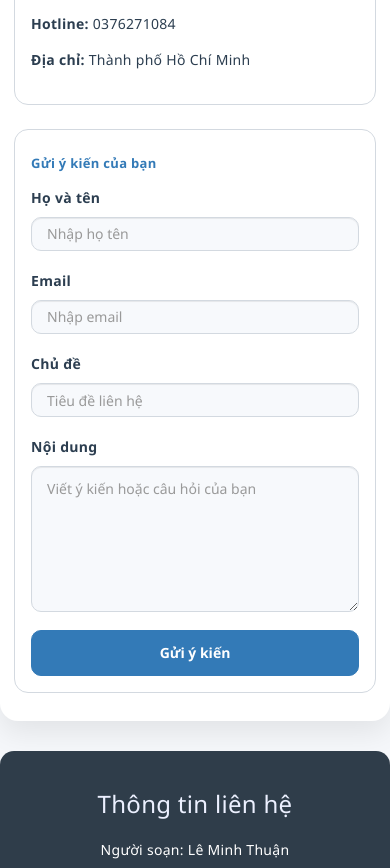
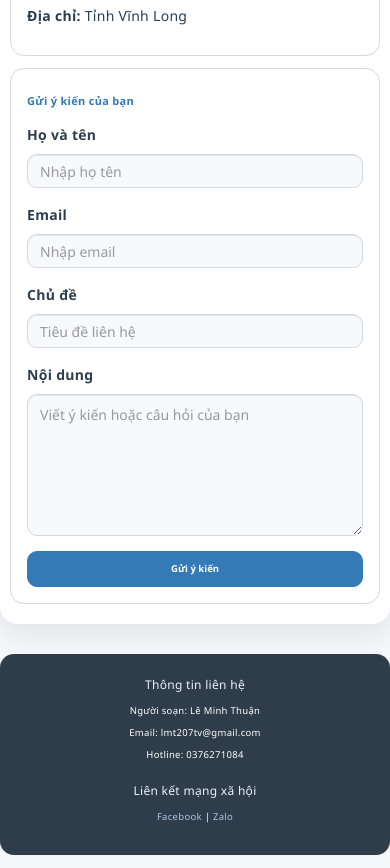
Before and after one commit to lethuan321/gioithieu-minhthuan, a plain HTML site: page page/lienhe.html in a window 390 px wide. Shown: the part 586-1454 px from the top of the page. Drawn offline with nearby package versions, Linux system fonts and the light colour scheme.

Commit message:
Update 2

```diff
--- a/css/stylechiase.css
+++ b/css/stylechiase.css
@@ -140,6 +140,8 @@ footer.container-fluid {
 .footer-column {
   flex: 1 1 300px;
   min-width: 300px;
+  word-wrap: break-word;
+  overflow-wrap: break-word;
 }
 
 footer h3 {
@@ -166,6 +168,13 @@ footer a:hover {
 
   .profile-section {
     padding: 38px 16px;
+  }
+}
+
+@media (max-width: 992px) {
+  .footer-column {
+    flex: 1 1 260px;
+    min-width: 260px;
   }
 }
 
@@ -200,24 +209,83 @@ footer a:hover {
   .footer-row {
     flex-direction: column;
     align-items: stretch;
+    gap: 16px;
   }
 
   .footer-column {
     width: 100%;
     min-width: auto;
+    flex: 1 1 auto;
   }
 }
 
 @media (max-width: 576px) {
+  .container-fluid {
+    padding-left: 10px;
+    padding-right: 10px;
+  }
+
   .banner img {
     max-height: 200px;
   }
 
+  .navbar-inverse .navbar-nav > li > a {
+    padding: 10px 12px;
+    font-size: 0.95rem;
+  }
+
+  .profile-section {
+    padding: 24px 10px;
+  }
+
   .profile-section h3 {
     font-size: 1.9rem;
+    margin-bottom: 24px;
   }
 
   .profile-card {
     padding: 18px;
+    margin-bottom: 18px;
+  }
+
+  .profile-card h4 {
+    font-size: 1.2rem;
+  }
+
+  footer.container-fluid {
+    padding: 24px 10px;
+  }
+
+  footer h3 {
+    margin-bottom: 12px;
+    font-size: 1.2rem;
+  }
+
+  footer p {
+    margin: 6px 0;
+    font-size: 0.95rem;
   }
 }
+
+@media (max-width: 384px) {
+  .container-fluid {
+    padding-left: 8px;
+    padding-right: 8px;
+  }
+
+  .profile-section {
+    padding: 18px 8px;
+  }
+
+  .profile-section h3 {
+    font-size: 1.6rem;
+  }
+
+  .profile-card {
+    padding: 14px;
+  }
+
+  footer.container-fluid {
+    padding: 20px 8px;
+  }
+}
--- a/css/styleindex.css
+++ b/css/styleindex.css
@@ -115,8 +115,10 @@ footer.container-fluid {
 }
 
 .footer-column {
-  flex: 1 1 260px;
-  min-width: 260px;
+  flex: 1 1 280px;
+  min-width: 280px;
+  word-wrap: break-word;
+  overflow-wrap: break-word;
 }
 
 footer h3 {
@@ -145,6 +147,13 @@ footer a:hover {
 
   .profile-card {
     padding: 18px;
+  }
+}
+
+@media (max-width: 992px) {
+  .footer-column {
+    flex: 1 1 240px;
+    min-width: 240px;
   }
 }
 
@@ -187,25 +196,80 @@ footer a:hover {
   .footer-row {
     flex-direction: column;
     align-items: stretch;
+    gap: 16px;
   }
 
   .footer-column {
     width: 100%;
     min-width: auto;
+    flex: 1 1 auto;
   }
 }
 
 @media (max-width: 576px) {
+  .container-fluid {
+    padding-left: 10px;
+    padding-right: 10px;
+  }
+
   .banner img {
     max-height: 220px;
+  }
+
+  .navbar-inverse .navbar-nav > li > a {
+    padding: 10px 12px;
+    font-size: 0.95rem;
+  }
+
+  .profile-section {
+    padding: 20px 10px;
   }
 
   .profile-section h3 {
     font-size: 1.4rem;
     letter-spacing: 0.04em;
+    margin-bottom: 20px;
   }
 
   .profile-card {
     padding: 14px;
+    margin-bottom: 16px;
+  }
+
+  footer.container-fluid {
+    padding: 24px 10px;
+  }
+
+  footer h3 {
+    margin-bottom: 12px;
+    font-size: 1.2rem;
+  }
+
+  footer p {
+    margin: 6px 0;
+    font-size: 0.95rem;
   }
 }
+
+@media (max-width: 384px) {
+  .container-fluid {
+    padding-left: 8px;
+    padding-right: 8px;
+  }
+
+  .profile-section {
+    padding: 16px 8px;
+  }
+
+  .profile-section h3 {
+    font-size: 1.2rem;
+  }
+
+  .profile-card {
+    padding: 12px;
+  }
+
+  footer.container-fluid {
+    padding: 20px 8px;
+  }
+}
--- a/css/stylelienhe.css
+++ b/css/stylelienhe.css
@@ -80,15 +80,19 @@ body {
   display: flex;
   flex-wrap: wrap;
   gap: 24px;
+  align-items: stretch;
 }
 
 .contact-card,
 .feedback-card {
   flex: 1 1 300px;
+  min-width: 280px;
   padding: 24px;
   background-color: var(--card-bg);
   border: 1px solid var(--card-border);
   border-radius: 14px;
+  word-wrap: break-word;
+  overflow-wrap: break-word;
 }
 
 .contact-card h4,
@@ -162,6 +166,8 @@ footer.container-fluid {
 .footer-column {
   flex: 1 1 300px;
   min-width: 300px;
+  word-wrap: break-word;
+  overflow-wrap: break-word;
 }
 
 footer h3 {
@@ -186,6 +192,13 @@ footer a:hover {
 
   .contact-section {
     padding: 36px 16px;
+  }
+}
+
+@media (max-width: 992px) {
+  .footer-column {
+    flex: 1 1 260px;
+    min-width: 260px;
   }
 }
 
@@ -214,11 +227,14 @@ footer a:hover {
 
   .contact-grid {
     flex-direction: column;
+    gap: 16px;
   }
 
   .contact-card,
   .feedback-card {
     padding: 18px;
+    flex: 1 1 auto;
+    min-width: auto;
   }
 
   .btn-primary {
@@ -229,25 +245,100 @@ footer a:hover {
   .footer-row {
     flex-direction: column;
     align-items: stretch;
+    gap: 16px;
   }
 
   .footer-column {
     width: 100%;
     min-width: auto;
+    flex: 1 1 auto;
   }
 }
 
 @media (max-width: 576px) {
+  .container-fluid {
+    padding-left: 10px;
+    padding-right: 10px;
+  }
+
   .banner img {
     max-height: 200px;
   }
 
+  .navbar-inverse .navbar-nav > li > a {
+    padding: 10px 12px;
+    font-size: 0.95rem;
+  }
+
+  .contact-section {
+    padding: 20px 10px;
+  }
+
   .contact-section h3 {
     font-size: 1.5rem;
+    margin-bottom: 16px;
+  }
+
+  .contact-grid {
+    gap: 12px;
   }
 
   .contact-card,
   .feedback-card {
     padding: 16px;
   }
+
+  .contact-card h4,
+  .feedback-card h4 {
+    font-size: 1.1rem;
+  }
+
+  .form-control,
+  textarea {
+    padding: 10px 12px;
+    margin-bottom: 14px;
+  }
+
+  .btn-primary {
+    padding: 10px 20px;
+    font-size: 0.95rem;
+  }
+
+  footer.container-fluid {
+    padding: 24px 10px;
+  }
+
+  footer h3 {
+    margin-bottom: 12px;
+    font-size: 1.2rem;
+  }
+
+  footer p {
+    margin: 6px 0;
+    font-size: 0.95rem;
+  }
 }
+
+@media (max-width: 384px) {
+  .container-fluid {
+    padding-left: 8px;
+    padding-right: 8px;
+  }
+
+  .contact-section {
+    padding: 16px 8px;
+  }
+
+  .contact-section h3 {
+    font-size: 1.3rem;
+  }
+
+  .contact-card,
+  .feedback-card {
+    padding: 12px;
+  }
+
+  footer.container-fluid {
+    padding: 20px 8px;
+  }
+}
--- a/css/stylenlcn.css
+++ b/css/stylenlcn.css
@@ -161,6 +161,8 @@ footer.container-fluid {
 .footer-column {
   flex: 1 1 300px;
   min-width: 300px;
+  word-wrap: break-word;
+  overflow-wrap: break-word;
 }
 
 footer h3 {
@@ -187,6 +189,13 @@ footer a:hover {
 
   .profile-section {
     padding: 38px 16px;
+  }
+}
+
+@media (max-width: 992px) {
+  .footer-column {
+    flex: 1 1 260px;
+    min-width: 260px;
   }
 }
 
@@ -221,32 +230,96 @@ footer a:hover {
   .footer-row {
     flex-direction: column;
     align-items: stretch;
+    gap: 16px;
   }
 
   .footer-column {
     width: 100%;
     min-width: auto;
+    flex: 1 1 auto;
   }
 }
 
 @media (max-width: 576px) {
+  .container-fluid {
+    padding-left: 10px;
+    padding-right: 10px;
+  }
+
   .banner img {
     max-height: 200px;
   }
 
+  .navbar-inverse .navbar-nav > li > a {
+    padding: 10px 12px;
+    font-size: 0.95rem;
+  }
+
+  .profile-section {
+    padding: 24px 10px;
+  }
+
   .profile-section h3 {
     font-size: 1.9rem;
+    margin-bottom: 24px;
   }
 
   .profile-card {
     padding: 18px;
+    margin-bottom: 18px;
+  }
+
+  .profile-card h4 {
+    font-size: 1.2rem;
   }
 
   .skill-bar {
     height: 24px;
+    margin-bottom: 12px;
   }
 
   .skill-bar-fill {
     font-size: 0.85em;
   }
+
+  footer.container-fluid {
+    padding: 24px 10px;
+  }
+
+  footer h3 {
+    margin-bottom: 12px;
+    font-size: 1.2rem;
+  }
+
+  footer p {
+    margin: 6px 0;
+    font-size: 0.95rem;
+  }
 }
+
+@media (max-width: 384px) {
+  .container-fluid {
+    padding-left: 8px;
+    padding-right: 8px;
+  }
+
+  .profile-section {
+    padding: 18px 8px;
+  }
+
+  .profile-section h3 {
+    font-size: 1.6rem;
+  }
+
+  .profile-card {
+    padding: 14px;
+  }
+
+  .skill-bar {
+    height: 22px;
+  }
+
+  footer.container-fluid {
+    padding: 20px 8px;
+  }
+}
--- a/css/styletrainghiem.css
+++ b/css/styletrainghiem.css
@@ -150,6 +150,8 @@ footer.container-fluid {
 .footer-column {
   flex: 1 1 300px;
   min-width: 300px;
+  word-wrap: break-word;
+  overflow-wrap: break-word;
 }
 
 footer h3 {
@@ -217,6 +219,13 @@ video:hover {
   }
 }
 
+@media (max-width: 992px) {
+  .footer-column {
+    flex: 1 1 260px;
+    min-width: 260px;
+  }
+}
+
 @media (max-width: 768px) {
   .container-fluid {
     padding-left: 14px;
@@ -252,28 +261,104 @@ video:hover {
   .footer-row {
     flex-direction: column;
     align-items: stretch;
+    gap: 16px;
   }
 
   .footer-column {
     width: 100%;
     min-width: auto;
+    flex: 1 1 auto;
   }
 }
 
 @media (max-width: 576px) {
+  .container-fluid {
+    padding-left: 10px;
+    padding-right: 10px;
+  }
+
   .banner img {
     max-height: 200px;
   }
 
+  .navbar-inverse .navbar-nav > li > a {
+    padding: 10px 12px;
+    font-size: 0.95rem;
+  }
+
+  .profile-section {
+    padding: 24px 10px;
+  }
+
   .profile-section h3 {
     font-size: 1.9rem;
+    margin-bottom: 24px;
   }
 
   .profile-card {
     padding: 18px;
+    margin-bottom: 18px;
+  }
+
+  .profile-card h4 {
+    font-size: 1.2rem;
   }
 
   video {
     max-height: 320px;
   }
+
+  .video-container {
+    padding: 16px;
+    margin-bottom: 18px;
+  }
+
+  .video-container h4 {
+    font-size: 1.2rem;
+  }
+
+  footer.container-fluid {
+    padding: 24px 10px;
+  }
+
+  footer h3 {
+    margin-bottom: 12px;
+    font-size: 1.2rem;
+  }
+
+  footer p {
+    margin: 6px 0;
+    font-size: 0.95rem;
+  }
 }
+
+@media (max-width: 384px) {
+  .container-fluid {
+    padding-left: 8px;
+    padding-right: 8px;
+  }
+
+  .profile-section {
+    padding: 18px 8px;
+  }
+
+  .profile-section h3 {
+    font-size: 1.6rem;
+  }
+
+  .profile-card {
+    padding: 14px;
+  }
+
+  video {
+    max-height: 280px;
+  }
+
+  .video-container {
+    padding: 14px;
+  }
+
+  footer.container-fluid {
+    padding: 20px 8px;
+  }
+}
--- a/page/lienhe.html
+++ b/page/lienhe.html
@@ -46,7 +46,7 @@
       <p>Nếu bạn muốn trao đổi, hợp tác, hoặc gửi phản hồi, hãy sử dụng biểu mẫu bên cạnh. Chúng tôi luôn sẵn sàng lắng nghe và trả lời nhanh chóng.</p>
       <p><strong>Email:</strong> lmt207tv@gmail.com</p>
       <p><strong>Hotline:</strong> 0376271084</p>
-      <p><strong>Địa chỉ:</strong> Thành phố Hồ Chí Minh</p>
+      <p><strong>Địa chỉ:</strong> Tỉnh Vĩnh Long</p>
     </div>
     <div class="feedback-card">
       <h4>Gửi ý kiến của bạn</h4>
```
